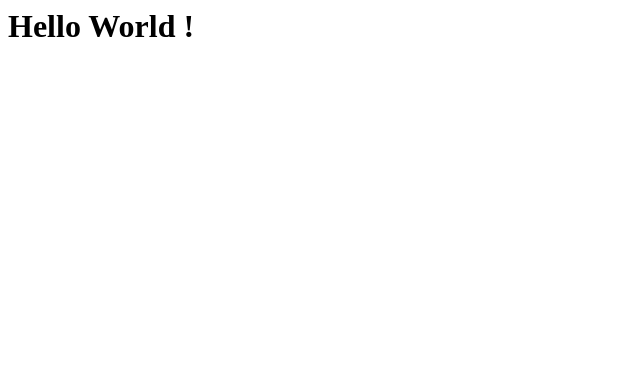
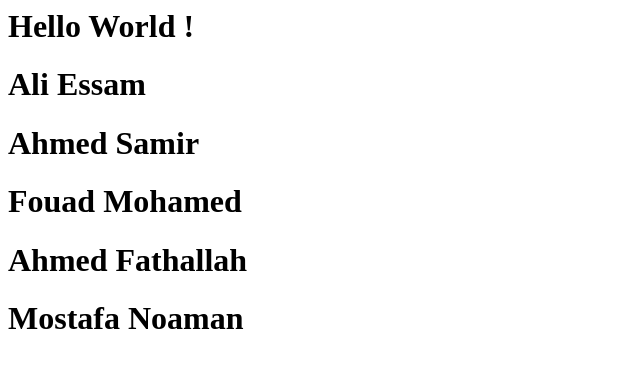
Before and after one commit to alimelgohary/alimelgohary.github.io, a plain HTML site: page docs/index.html in a window 1280 px wide. Shown: the whole page, without its empty margins (0-640 px from the left). Drawn offline with Linux system fonts and the light colour scheme.

Commit message:
Update index.html

```diff
--- a/docs/index.html
+++ b/docs/index.html
@@ -5,6 +5,12 @@
   </title>
 
     <h1> Hello World ! </h1>
+    <h1> Ali Essam </h1>
+    <h1> Ahmed Samir </h1>
+    <h1> Fouad Mohamed </h1>
+    <h1> Ahmed Fathallah </h1>
+    <h1> Mostafa Noaman </h1>
+
   </body>
 
 </html>
```
